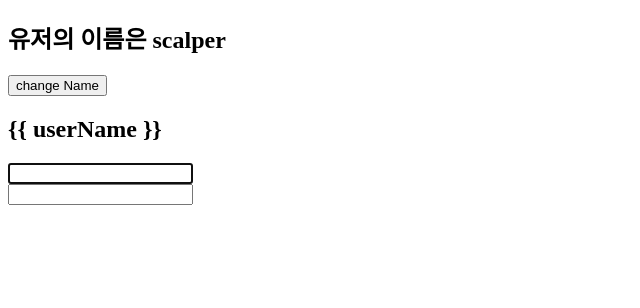
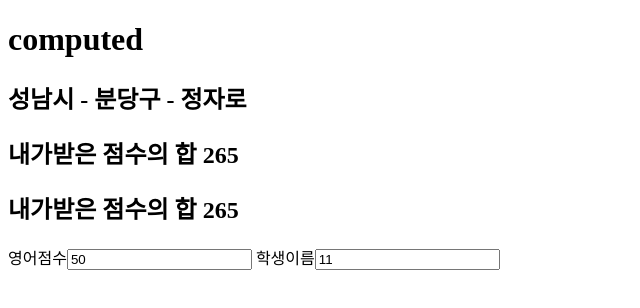
Before and after one commit to dkdiek/Vue3_Class_Practice2, a Vue app: page / in a window 1280 px wide. Shown: the top 308 px of the page, without its empty margins (0-640 px from the left). Built offline with nearby package versions, Linux system fonts and the light colour scheme.

Commit message:
computed 생성 method와 차이

```diff
--- a/src/App.vue
+++ b/src/App.vue
@@ -1,14 +1,14 @@
 <template>
   <div>
-    <!-- vonce -->
-    <h2 v-once>유저의 이름은 {{ userName }}</h2>
-    <button @click="changeName">change Name</button>
-    <!-- vpre 쓰면 해당 돔은 컴파일 제외되어 그대로 출력 -->
-    <h2 v-pre>{{ userName }}</h2>
-    <!-- 만든 focus 디렉티브를 v-foucs로 인풋에 적용 -->
-    <input v-focus type="text" /> <br />
-    <!-- 만든 highlight foucs -->
-    <input v-highlight type="text" />
+    <h1>computed</h1>
+    <h2>{{ address }}</h2>
+    <!-- 컴퓨티드 - 필요한 값들이 캐시가 된다 변화가 해당 값들의 변화가 일어나기 전에는 계산 다시 안함 -->
+    <h2>내가받은 점수의 합 {{ sumGrade }}</h2>
+    <!-- 메소드 - 어떠한 변화가 있을 때마다 계산을 다시 수행 -->
+    <h2>내가받은 점수의 합 {{ getTotalScore() }}</h2>
+    <!-- 영어점수 변경 시 둘다 다시 계산, 학생 이름 변경 시 메소드만 다시 계산 -->
+    영어점수<input type="text" name="" id="" v-model="grade.eng" />
+    학생이름<input type="text" name="" id="" v-model="studentName" />
   </div>
 </template>
 
@@ -18,30 +18,38 @@ export default {
   data() {
     return {
       userName: "scalper",
+      addres1: "성남시",
+      addres2: "분당구",
+      addres3: "정자로",
+      grade: {
+        math: 70,
+        kor: 90,
+        eng: 50,
+        sci: 55,
+      },
+      studentName: "11",
     };
   },
-  //디렉티브 정의
-  directives: {
-    focus: {
-      mounted(el) {
-        el.focus();
-      },
+  //컴퓨티드 정의
+  computed: {
+    address() {
+      return `${this.addres1} - ${this.addres2} - ${this.addres3}`;
     },
-    highlight: {
-      mounted(el) {
-        console.log({ el });
-        el.oninput = () => {
-          el.style.background = "salmon";
-          el.style.color = "#fff";
-        };
-      },
+    sumGrade() {
+      //배열 디스트럭처링 grade 요소를 변수처럼 사용
+      console.log("computed 실행");
+      const { math, kor, eng, sci } = this.grade;
+      return math + kor + eng + sci;
     },
   },
+  //디렉티브 정의
+  directives: {},
   //메소드 정의
   methods: {
-    changeName() {
-      console.log("name change");
-      this.userName = "code";
+    getTotalScore() {
+      console.log("method 실행");
+      const { math, kor, eng, sci } = this.grade;
+      return math + kor + eng + sci;
     },
   },
 };
```
